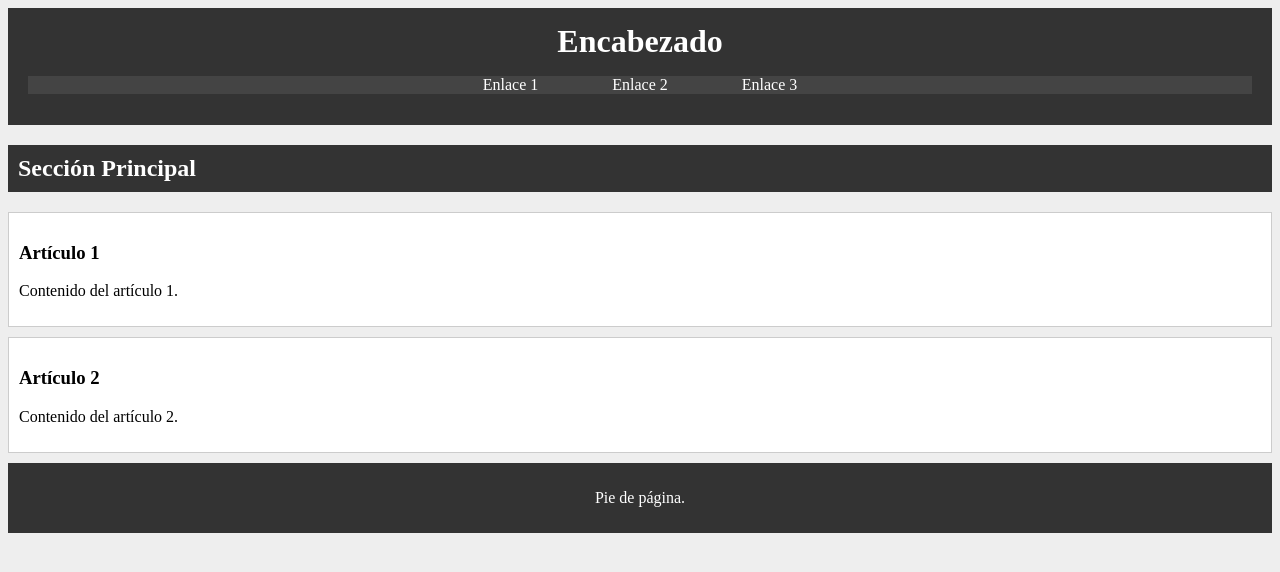
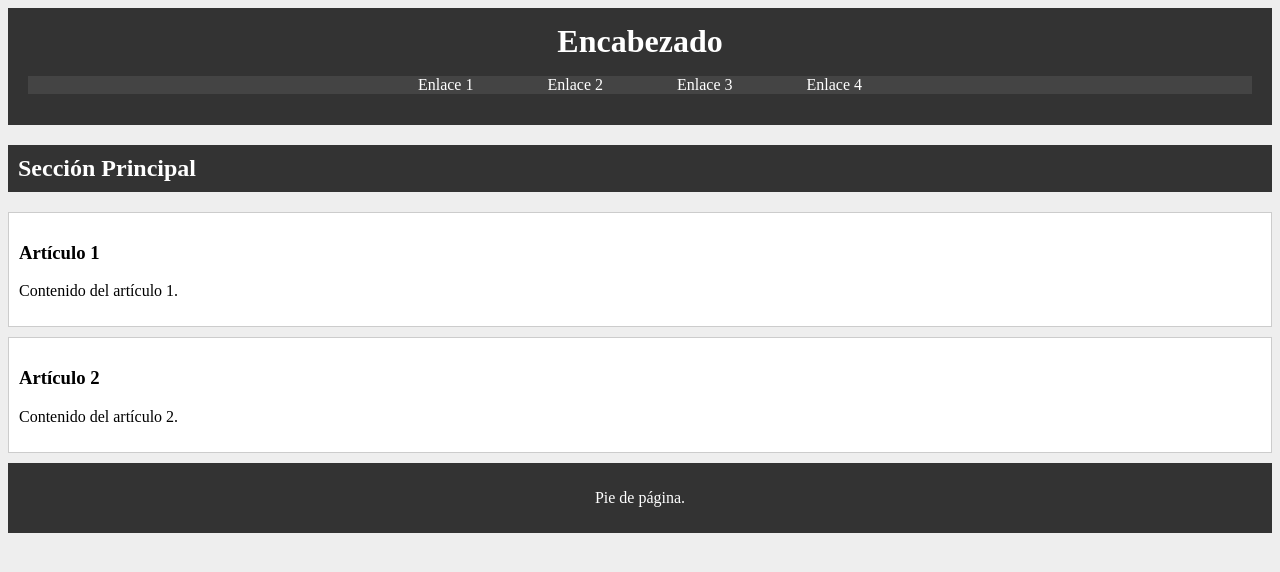
Before and after one commit to imelrod2012/Actividad_13, a plain HTML site: page index.html in a window 1280 px wide. Drawn offline with Linux system fonts and the light colour scheme.

Commit message:
Añadido elemento 4 en el menú.

```diff
--- a/index.html
+++ b/index.html
@@ -15,6 +15,7 @@
             <li><a href="#">Enlace 1</a></li>
             <li><a href="#">Enlace 2</a></li>
             <li><a href="#">Enlace 3</a></li>
+            <li><a href="#">Enlace 4</a></li>
             </ul>
          </nav>
         </header>
```
